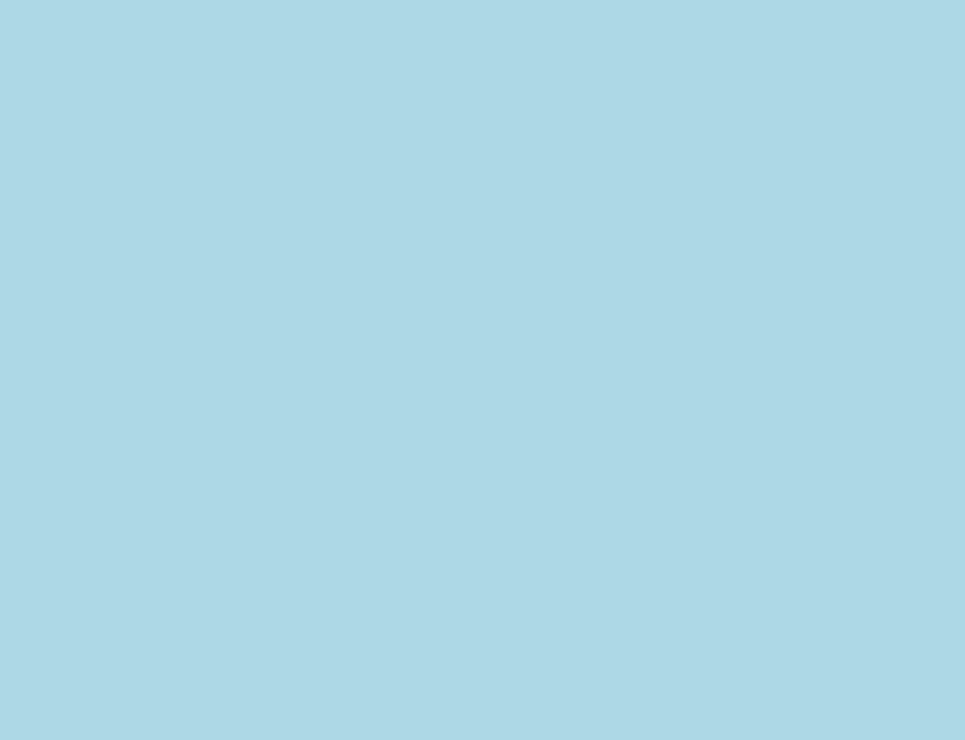
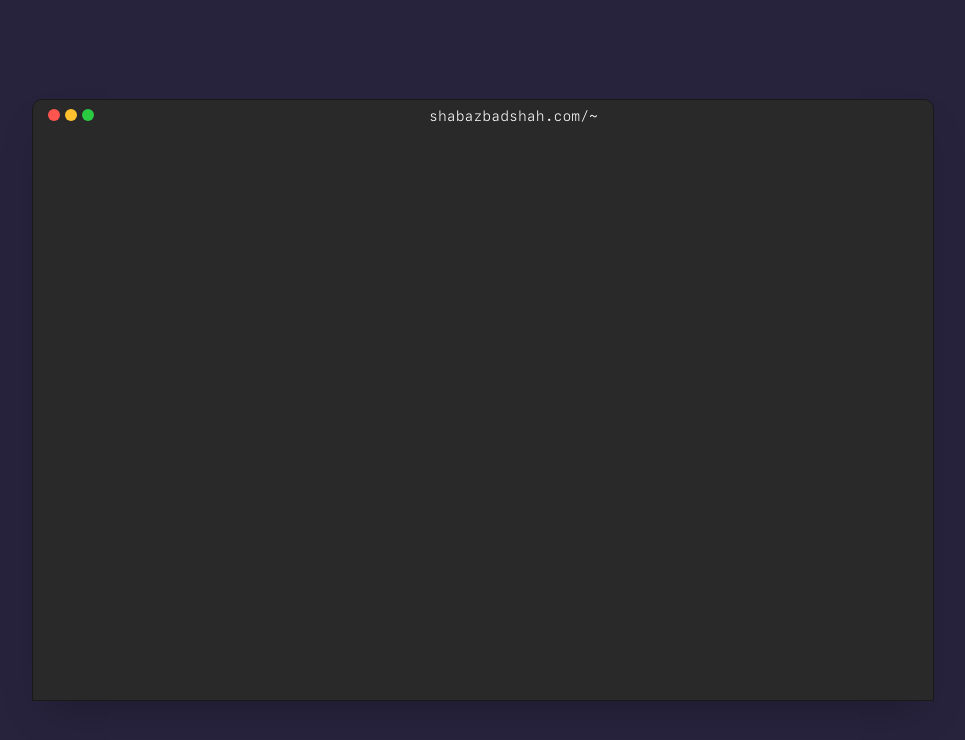
Before and after one commit to ShabazBadshah/html-terminal, a website: page index.html in a window 1280 px wide. Shown: the whole page, without its empty margins (157-1122 px from the left). Drawn offline with Linux system fonts and the light colour scheme.

Commit message:
finished css for terminal screen

```diff
--- a/index.css
+++ b/index.css
@@ -1,3 +1,80 @@
-body {
-  background-color: lightblue;
+html, body {
+  background-color: rgb(39, 35, 61);
+  height: 100%;
+  width: 100%;
 }
+
+@font-face {
+  font-family: sf-mono-light;
+  src: url(fonts/SFMono-Light.otf);
+}
+
+#terminal-wrap {
+  height: 100%;
+  width: 100%;
+  display: flex;
+  justify-content: center;
+  align-items: center;
+}
+
+#terminal {
+  background-color: #292929;
+  width: 900px;
+  height: 600px;
+  border-top-left-radius: 10px;
+  border-top-right-radius: 10px;
+  border: #1a1919 1px solid;
+  box-shadow: 0 20px 40px -14px rgba(0, 0, 0, 0.25);
+}
+
+#menu-bar {
+  background-color: #292929;
+  /* background-color: #FF554E; */
+  width: 100%;
+  height: 30px;
+  border-top-left-radius: inherit;
+  border-top-right-radius: inherit;
+  display: flex;
+  flex-direction: row;
+  align-items: center;
+}
+
+#terminal-window-controls {
+  height: 100%;
+  display: flex;
+  align-items: center;
+  margin-left: 10px;
+}
+
+#red-btn, #green-btn, #yellow-btn {
+  border-radius: 10px;
+  height: 12px;
+  width: 12px;
+  margin-left: 5px;
+}
+
+#red-btn {
+  background-color: #FF554E;
+}
+
+#green-btn {
+  background-color: #2ACB42;
+}
+
+#yellow-btn {
+  background-color: #FFC12E;
+}
+
+h3#terminal-title {
+  font-family: sf-mono-light;
+  font-size: 0.9em;
+  font-weight: 100;
+  margin: 5px auto;
+  color: white;
+}
+
+#terminal-input-window {
+  height: 100%;
+  width: 100%;
+  /* background-color: rgb(54, 54, 54); */
+}
--- a/index.html
+++ b/index.html
@@ -14,8 +14,16 @@
   <div id="terminal-wrap">
     <div id="terminal">
       <div id="menu-bar">
+        <div id="terminal-window-controls">
+          <div id="red-btn"></div>
+          <div id="yellow-btn"></div>
+          <div id="green-btn"></div>
+        </div>
+        <h3 id="terminal-title">shabazbadshah.com/~</h3>
+      </div>
 
-      </div>
+      <div id="terminal-input-window"></div>
+
     </div>
   </div>
 
```
Also changed, not shown: fonts/SFMono-Bold.otf (added), fonts/SFMono-BoldItalic.otf (added), fonts/SFMono-Heavy.otf (added), fonts/SFMono-HeavyItalic.otf (added), fonts/SFMono-Light.otf (added), fonts/SFMono-LightItalic.otf (added), fonts/SFMono-Medium.otf (added), fonts/SFMono-MediumItalic.otf (added), fonts/SFMono-Regular.otf (added), fonts/SFMono-RegularItalic.otf (added), fonts/SFMono-Semibold.otf (added), fonts/SFMono-SemiboldItalic.otf (added).
